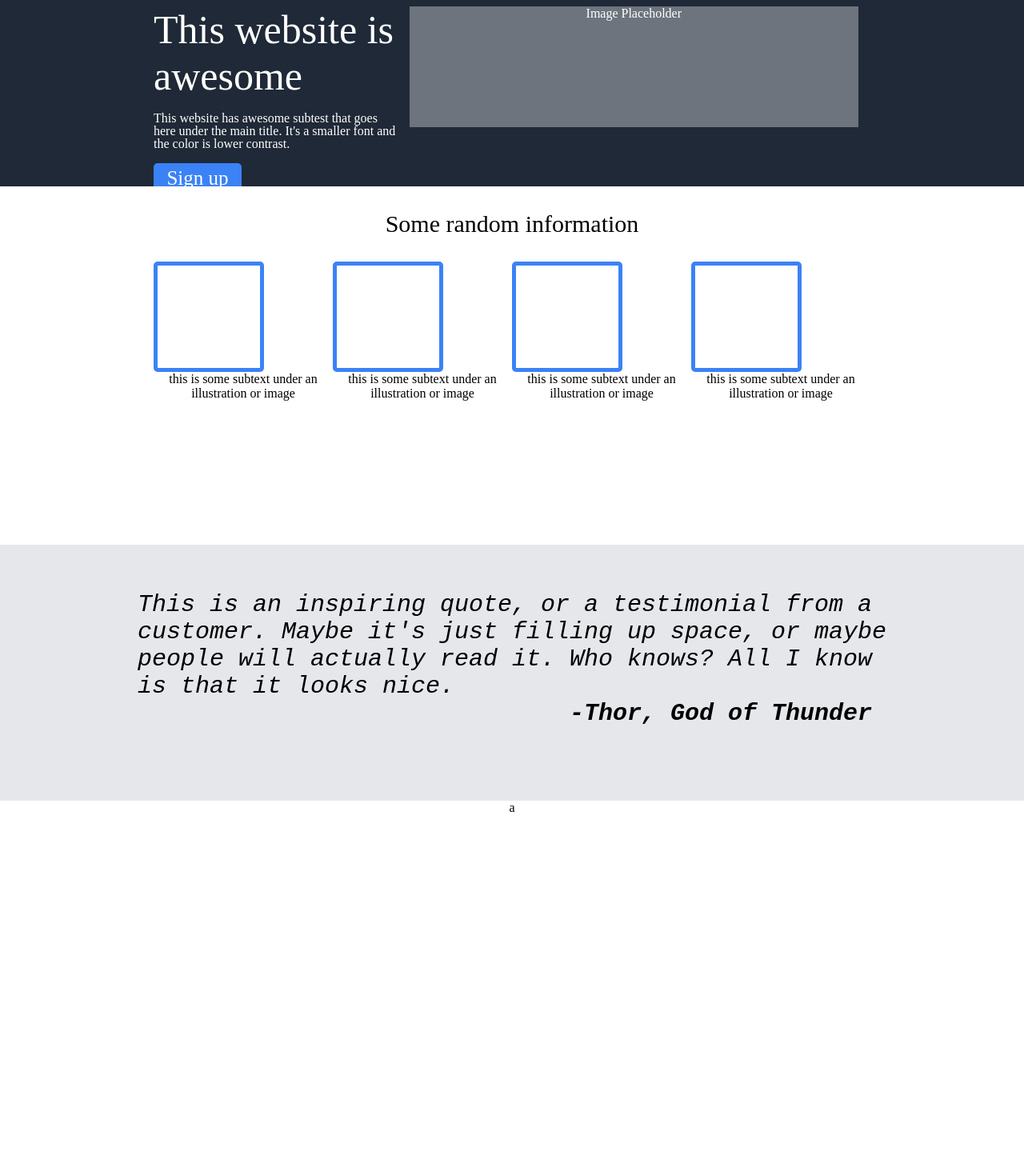
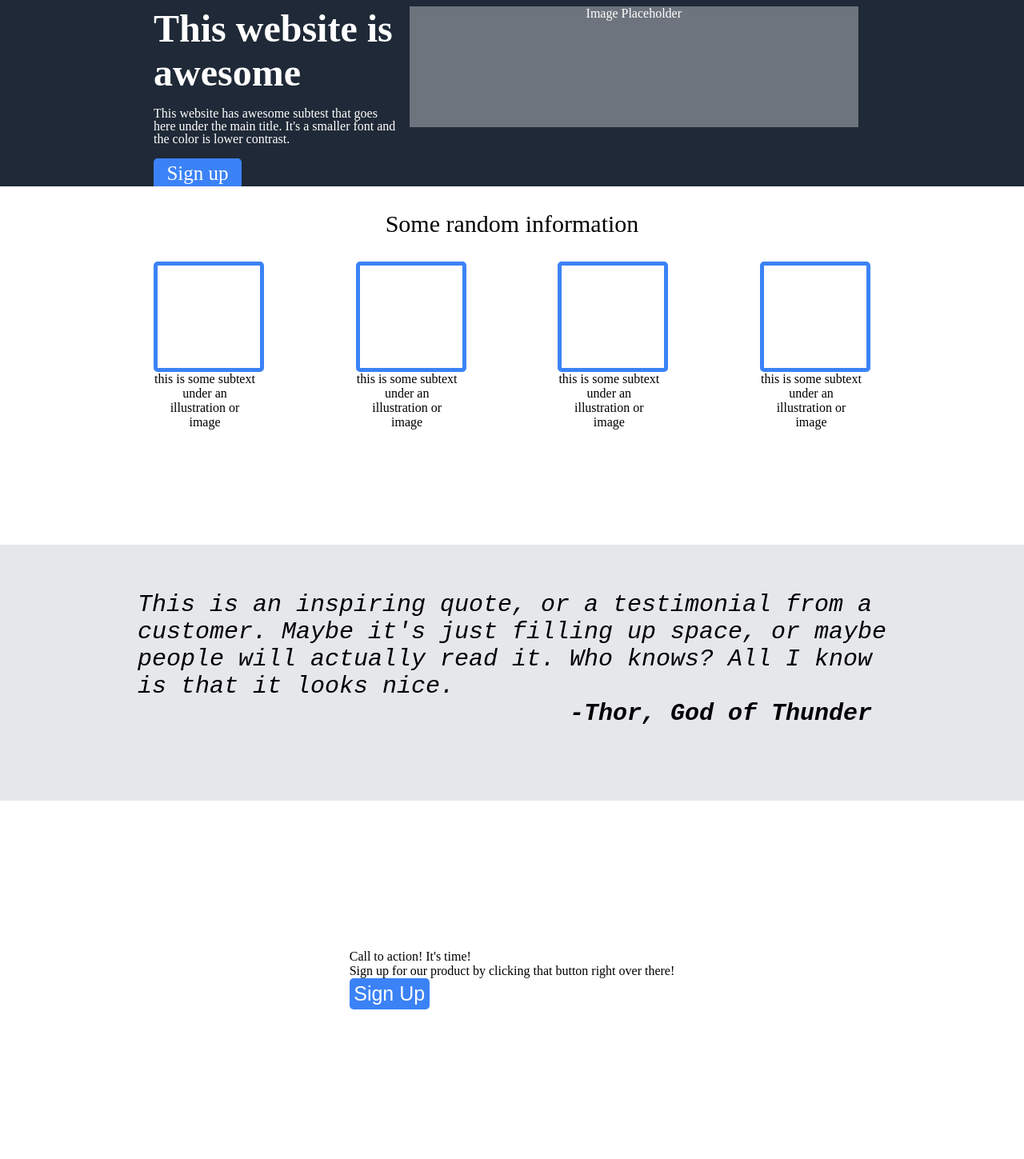
Before and after one commit to xasdi/First-Better-Website, a plain HTML site: page index.html in a window 1280 px wide. Shown: the part 100-1549 px from the top of the page at 80% size. Drawn offline with Linux system fonts and the light colour scheme.

Commit message:
rowitem text fix

```diff
--- a/index.html
+++ b/index.html
@@ -102,7 +102,13 @@ is that it looks nice.
             </div>
         </div>
         <div id="calltoaction">
-            a
+            <div id="calltoactiondiv">
+                <div id="calltoactiondivtext">
+                    Call to action! It's time!<br>
+                    Sign up for our product by clicking that button right over there!
+                </div>
+                <button class="signupbutton">Sign Up</button>
+            </div>
         </div>
     </div>
     <div id="footer">
--- a/style.css
+++ b/style.css
@@ -59,7 +59,8 @@ a{
 
 
 #title{
-    font-size: 50px;
+    font-size: 48px;
+    font-weight: bolder;
 }
 #messagecontent{
     font-size: 16px;
@@ -74,6 +75,7 @@ a{
     border-radius: 5px;
     text-align: center;
     user-select: none;
+    color: white;
 }
 
 .signupbutton:hover{
@@ -124,6 +126,7 @@ a{
 #calltoaction{
     display: flex;
     justify-content: center;
+    align-items: center;
     height: 35vw;
     background-color: white;
 }
@@ -150,6 +153,7 @@ a{
 
 .imagerowitem{
     text-align: center;
+    word-wrap: break-word;
 }
 
 .imagerowimage{
@@ -159,8 +163,17 @@ a{
     border-radius: 5px;
 }
 
-#imagerowimagetext{
-
+.imagerowimagetext{
+    word-wrap: break-word;
     width: 10vw ;
     height: 10vw;
 }
+
+#calltoactiondivtext{
+
+}
+
+#calltoactiondiv > .signupbutton{
+    width: 100px;
+    border: none;
+}
```
